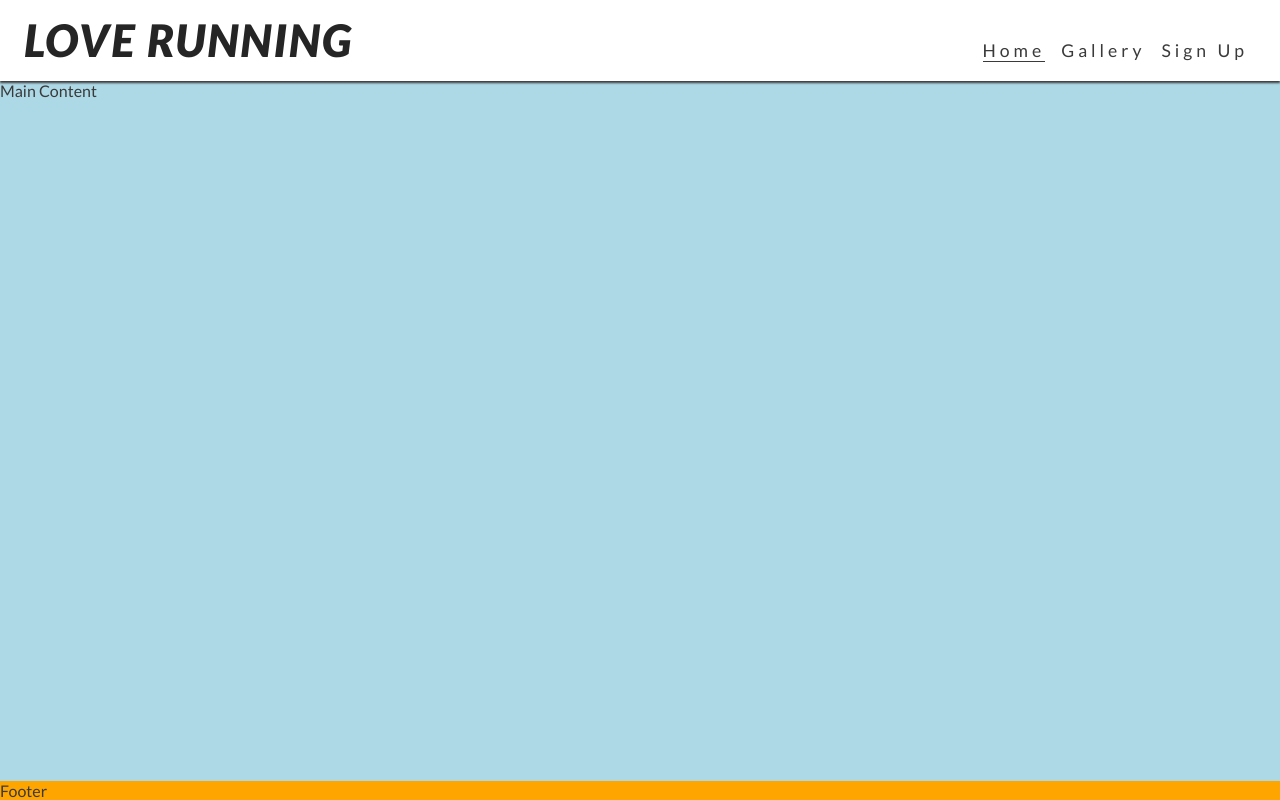
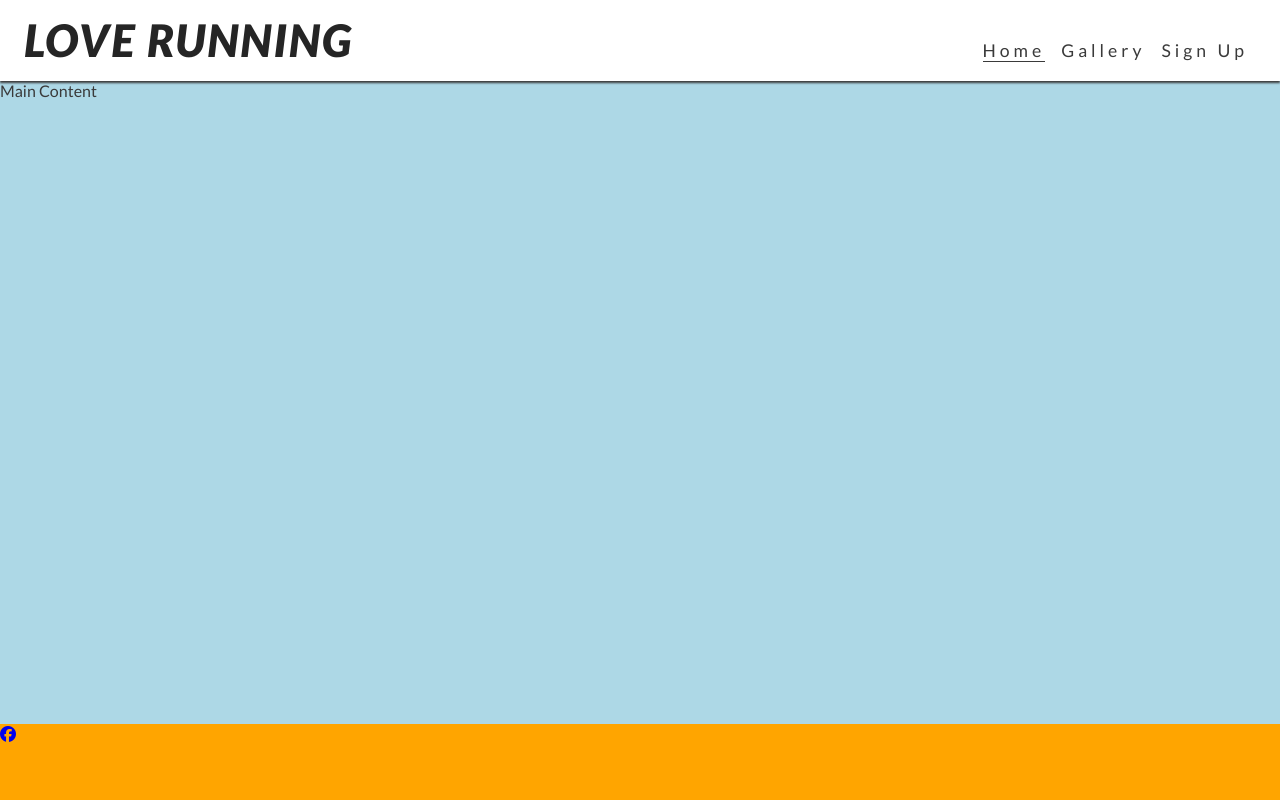
Before and after one commit to Georgeburn94/Love-Running, a plain HTML site: page index.html in a window 1280 px wide. Drawn offline with Linux system fonts and the light colour scheme.

Commit message:
add: links to social media in footer and fontawesome link

```diff
--- a/assets/css/style.css
+++ b/assets/css/style.css
@@ -143,6 +143,10 @@ footer {
 
 }
 
+/* For laptops 992px and up */
+
+/* Hover effect */
+
 @media screen and (min-width: 992px) {
     #menu > li > a:hover {
         border-bottom: 1px solid #3a3a3a;
--- a/index.html
+++ b/index.html
@@ -4,7 +4,8 @@
 <head>
     <meta charset="UTF-8">
     <meta name="viewport" content="width=device-width, initial-scale=1.0">
-    <meta name="description" content="Love Running. Club for runners in Dublin, Ireland. Urban running, trail running. Dublin docklands and Pheonix Park">
+    <meta name="description"
+        content="Love Running. Club for runners in Dublin, Ireland. Urban running, trail running. Dublin docklands and Pheonix Park">
     <meta keywords="love running, run, running, running club, runners, Ireland, Dublin, sport, excercise">
     <!-- Title -->
     <title>Love Running</title>
@@ -41,9 +42,19 @@
 
     <!-- Footer element - containing footer content -->
     <footer>
-    Footer
+        <ul>
+            <li><a href="http://www.facebook.com" target="_blank" rel="noopener noreferrer"
+                    aria-label="Visit our Facebook page (opens in a new tab)"><i class="fa-brands fa-facebook"></i></a></li>
+            <li><a href="http://www.twitter.com" target="_blank" rel="noopener noreferrer"
+                    aria-label="Visit our Twitter page (opens in a new tab)"></a></li>
+            <li><a href="http://www.youtube.com" target="_blank" rel="noopener noreferrer"
+                    aria-label="Visit our YouTube page (opens in a new tab)"></a></li>
+            <li><a href="http://www.instagram.com" target="_blank" rel="noopener noreferrer"
+                    aria-label="Visit our Instagram page (opens in a new tab)"></a></li>
+        </ul>
     </footer>
-
+    <!-- Fontawesome link -->
+    <script src="https://kit.fontawesome.com/ed43067578.js" crossorigin="anonymous"></script>
 </body>
 
 </html>
```
Lines whose indentation alone changed are shown as unchanged.
